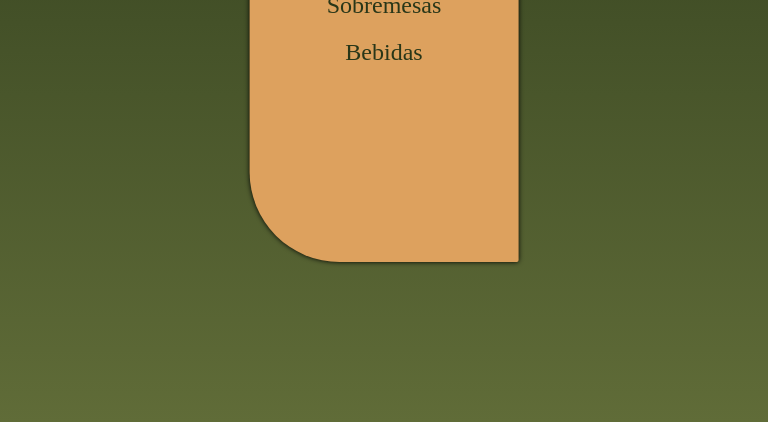
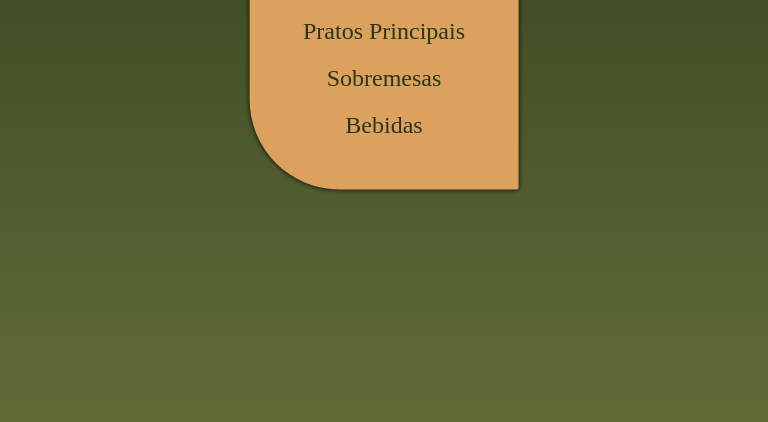
Before and after one commit to JhonnyVittor/Cardapio, a plain HTML site: page index.html in a window 768 px wide. Shown: the part 378-800 px from the top of the page. Drawn offline with Linux system fonts and the light colour scheme.

Commit message:
ajuste para tablet

```diff
--- a/estilos/midiasg.css
+++ b/estilos/midiasg.css
@@ -14,7 +14,7 @@
     }
     main{
         width: 35vw;
-        height: 60vh;
+        height: 335px;
     }
 
     main > h1{
```
